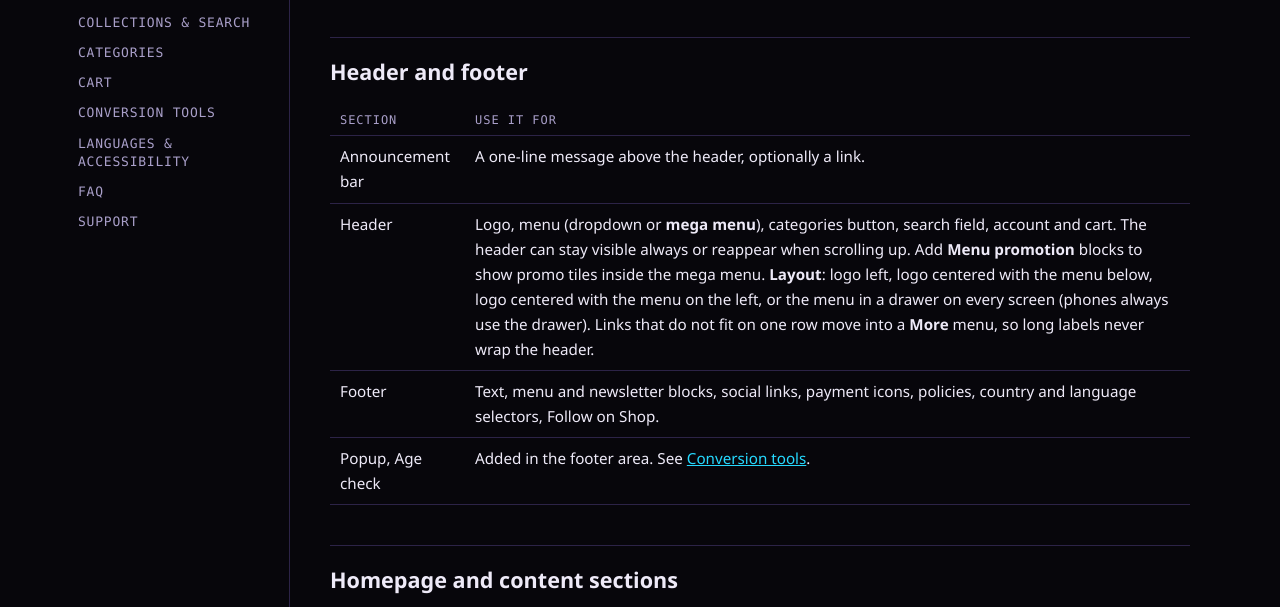
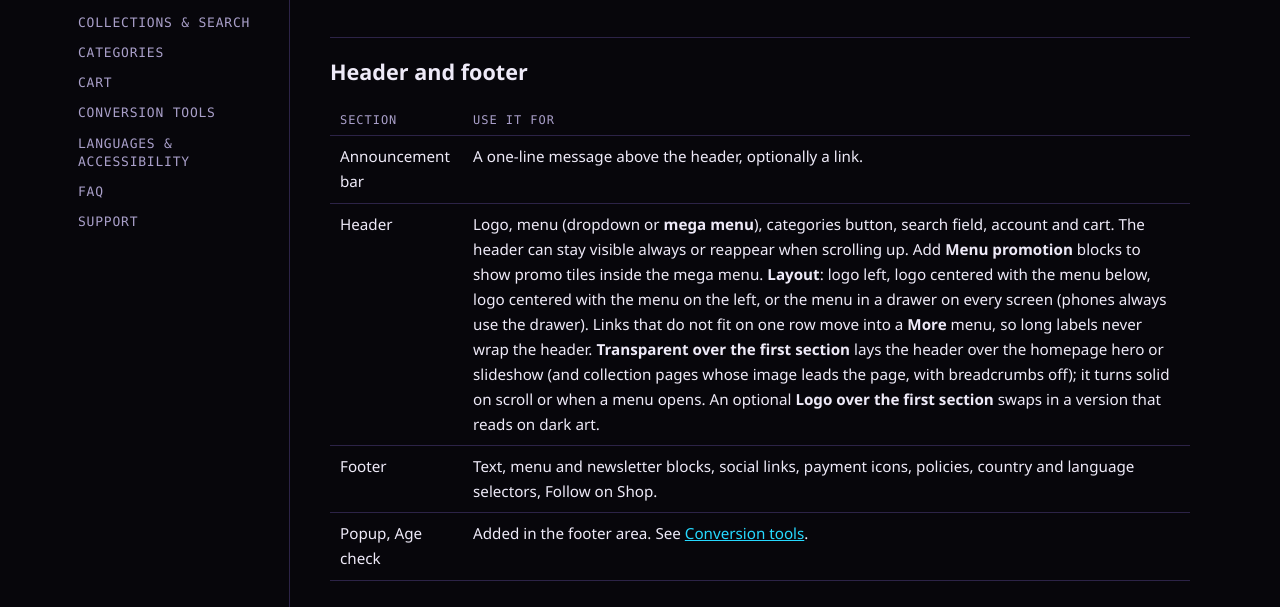
Before and after one commit to TheVirusHimself/cyberstorm-docs, a plain HTML site: page sections.html in a window 1280 px wide. Shown: the part 193-800 px from the top of the page. Drawn offline with Linux system fonts and the light colour scheme.

Commit message:
Transparent header over the first section, with an alternate logo
Header setting (off by default): Homepage, or Homepage and collection
pages (when the collection image leads the page and breadcrumbs are
off). The section below slides up under the header by its measured
height; a soft top shade keeps links readable; it turns solid once
scrolled or while a menu is open. Optional Logo over the first section
for the transparent state. Checked at 1440 and 375 px: no hero text
under the header.

Co-Authored-By: Claude Opus 5.5 <noreply@anthropic.com>

```diff
--- a/sections.html
+++ b/sections.html
@@ -37,7 +37,7 @@
 <table>
   <tr><th>Section</th><th>Use it for</th></tr>
   <tr><td>Announcement bar</td><td>A one-line message above the header, optionally a link.</td></tr>
-  <tr><td>Header</td><td>Logo, menu (dropdown or <strong>mega menu</strong>), categories button, search field, account and cart. The header can stay visible always or reappear when scrolling up. Add <strong>Menu promotion</strong> blocks to show promo tiles inside the mega menu. <strong>Layout</strong>: logo left, logo centered with the menu below, logo centered with the menu on the left, or the menu in a drawer on every screen (phones always use the drawer). Links that do not fit on one row move into a <strong>More</strong> menu, so long labels never wrap the header.</td></tr>
+  <tr><td>Header</td><td>Logo, menu (dropdown or <strong>mega menu</strong>), categories button, search field, account and cart. The header can stay visible always or reappear when scrolling up. Add <strong>Menu promotion</strong> blocks to show promo tiles inside the mega menu. <strong>Layout</strong>: logo left, logo centered with the menu below, logo centered with the menu on the left, or the menu in a drawer on every screen (phones always use the drawer). Links that do not fit on one row move into a <strong>More</strong> menu, so long labels never wrap the header. <strong>Transparent over the first section</strong> lays the header over the homepage hero or slideshow (and collection pages whose image leads the page, with breadcrumbs off); it turns solid on scroll or when a menu opens. An optional <strong>Logo over the first section</strong> swaps in a version that reads on dark art.</td></tr>
   <tr><td>Footer</td><td>Text, menu and newsletter blocks, social links, payment icons, policies, country and language selectors, Follow on Shop.</td></tr>
   <tr><td>Popup, Age check</td><td>Added in the footer area. See <a href="conversion.html">Conversion tools</a>.</td></tr>
 </table>
```
